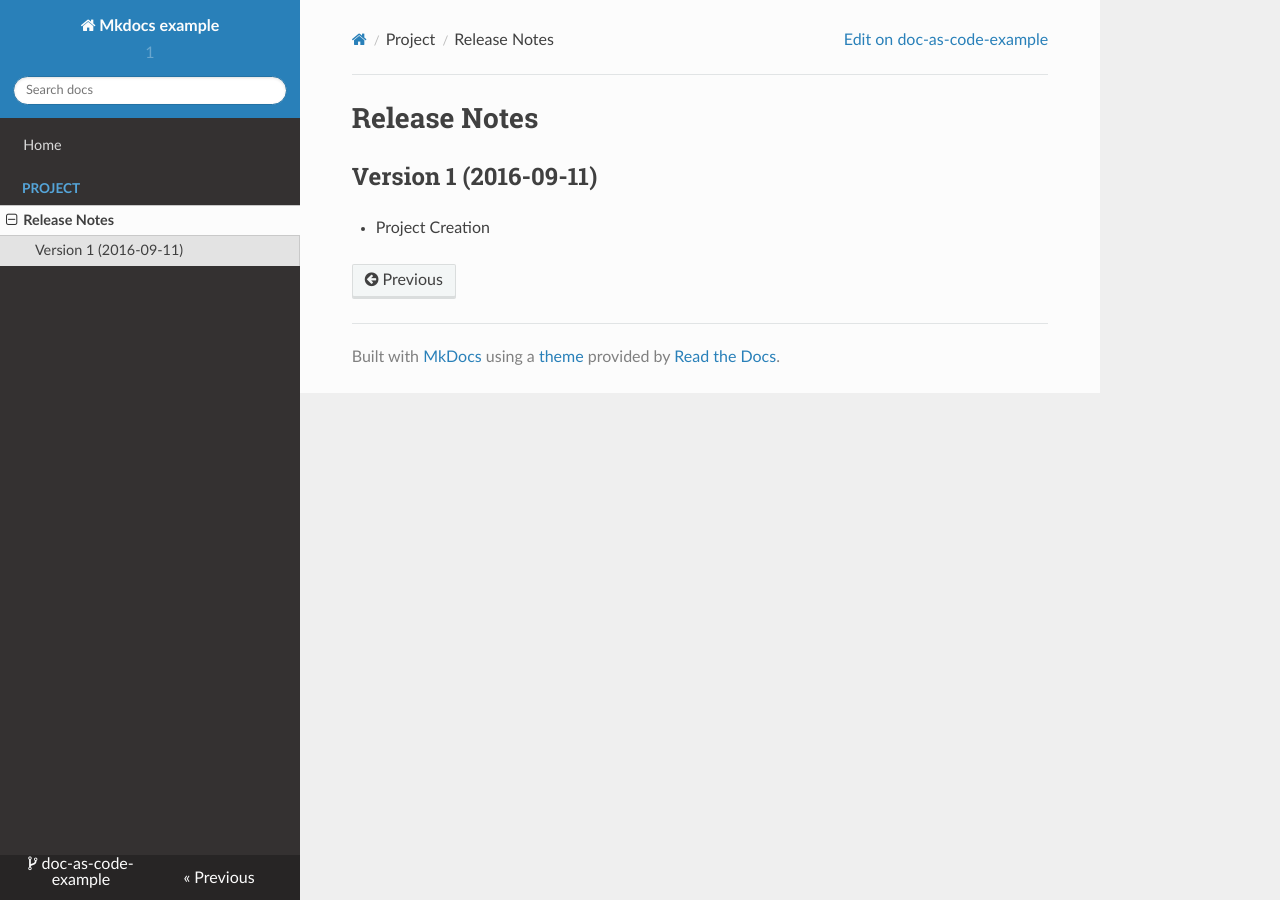
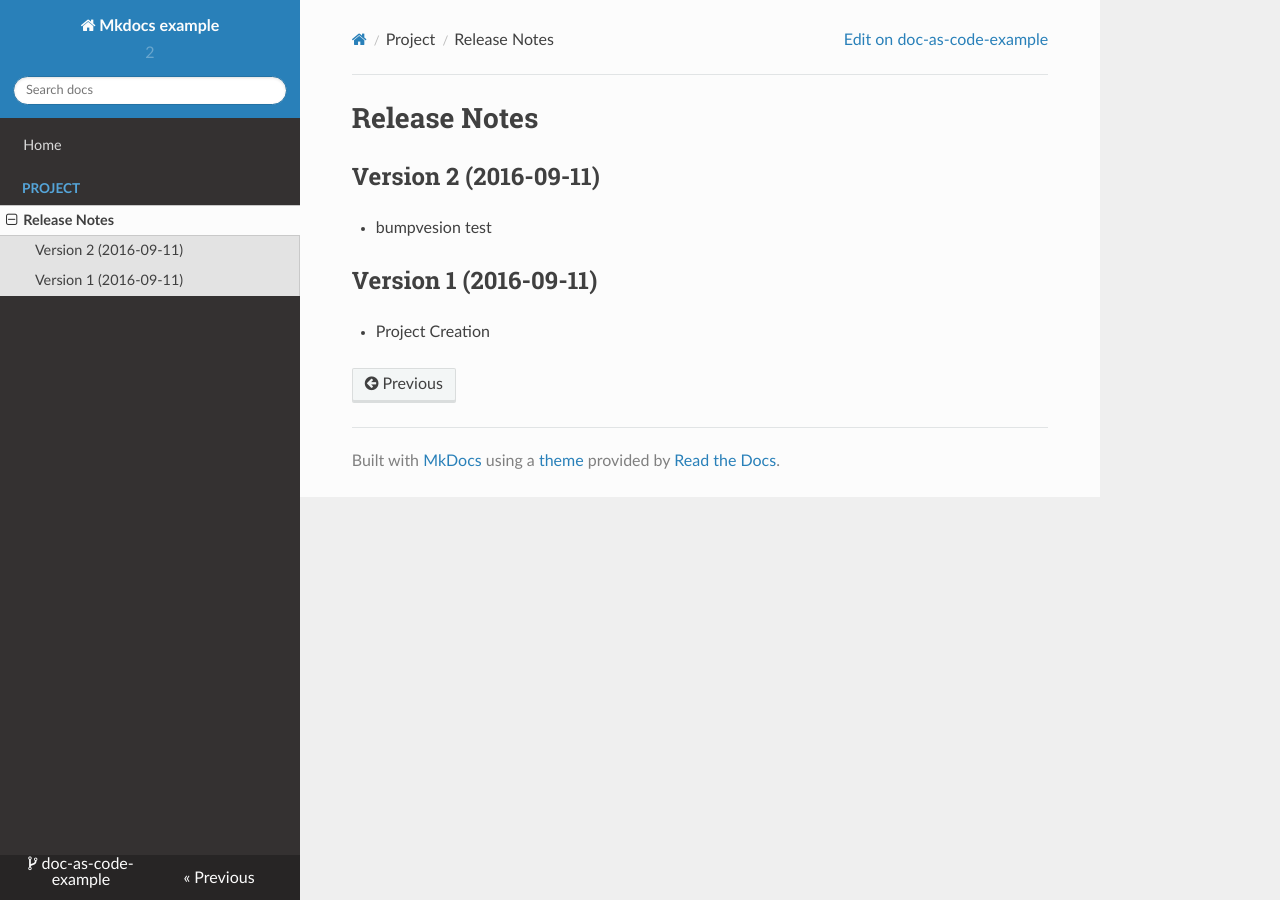
Before and after one commit to manboubird/doc-as-code-example, an MkDocs documentation site: the page built from docs/mkdocs-example/docs/project/release-notes.md, in a window 1280 px wide. Built offline with MkDocs 1.6.1, drawn with Linux system fonts in a browser that asks for light colours; nearby versions of some CDN libraries; old or Windows-style settings are respelled for this version of MkDocs.

Commit message:
bump version mkdocs-example v2

```diff
--- a/docs/mkdocs-example/docs/project/release-notes.md
+++ b/docs/mkdocs-example/docs/project/release-notes.md
@@ -1,4 +1,8 @@
 # Release Notes
+
+## Version 2 (2016-09-11)
+
+* bumpvesion test
 
 ## Version 1 (2016-09-11)
 
--- a/docs/mkdocs-example/mkdocs.yml
+++ b/docs/mkdocs-example/mkdocs.yml
@@ -10,7 +10,7 @@ theme: readthedocs
 extra_css: [_static/css/extra.css]
 
 extra:
-    version: 1
+    version: 2
 
 pages:
     - Home: index.md
```
Also changed, not shown: docs/mkdocs-example/.bumpversion.cfg.
